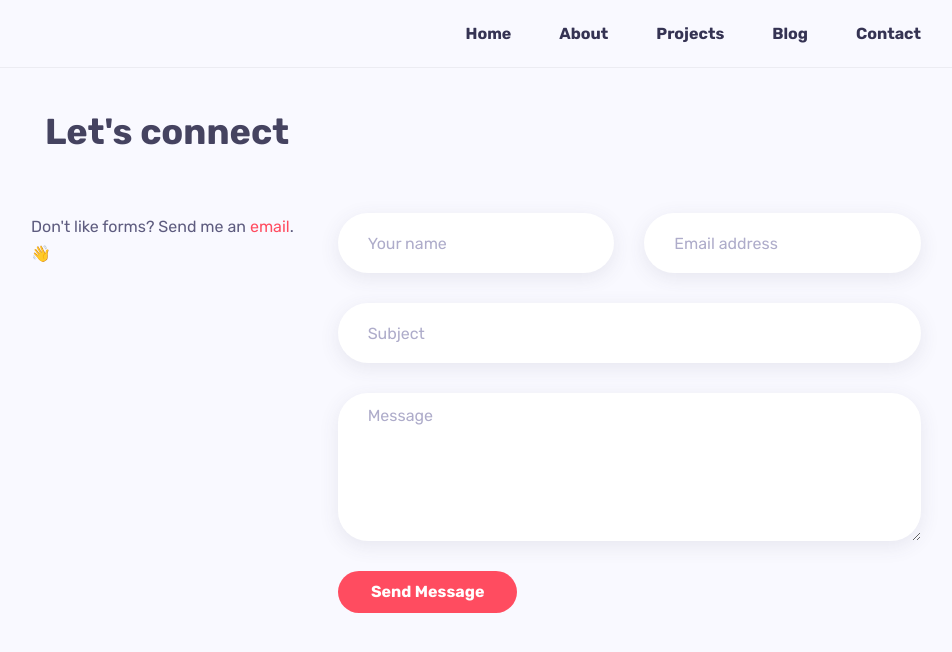
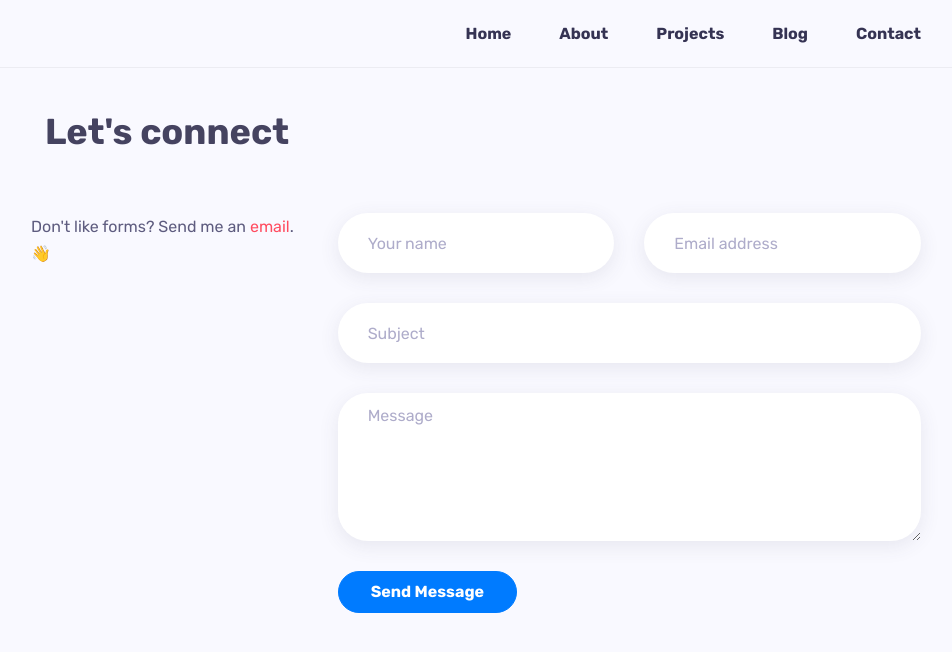
Before and after one commit to araf-rahman/portfolio_project, a React (Create React App) app: page /Contact in a window 1280 px wide. Shown: the top 652 px of the page, without its empty margins (164-1116 px from the left). Built offline with nearby package versions, Linux system fonts and the light colour scheme.

Commit message:
Update button color

```diff
--- a/src/pages/Contact.js
+++ b/src/pages/Contact.js
@@ -147,7 +147,7 @@
                 name="submit"
                 id="submit"
                 value="Submit"
-                className="btn btn-default"
+                className="btn btn-primary"
               >
                 Send Message
               </button>
```
